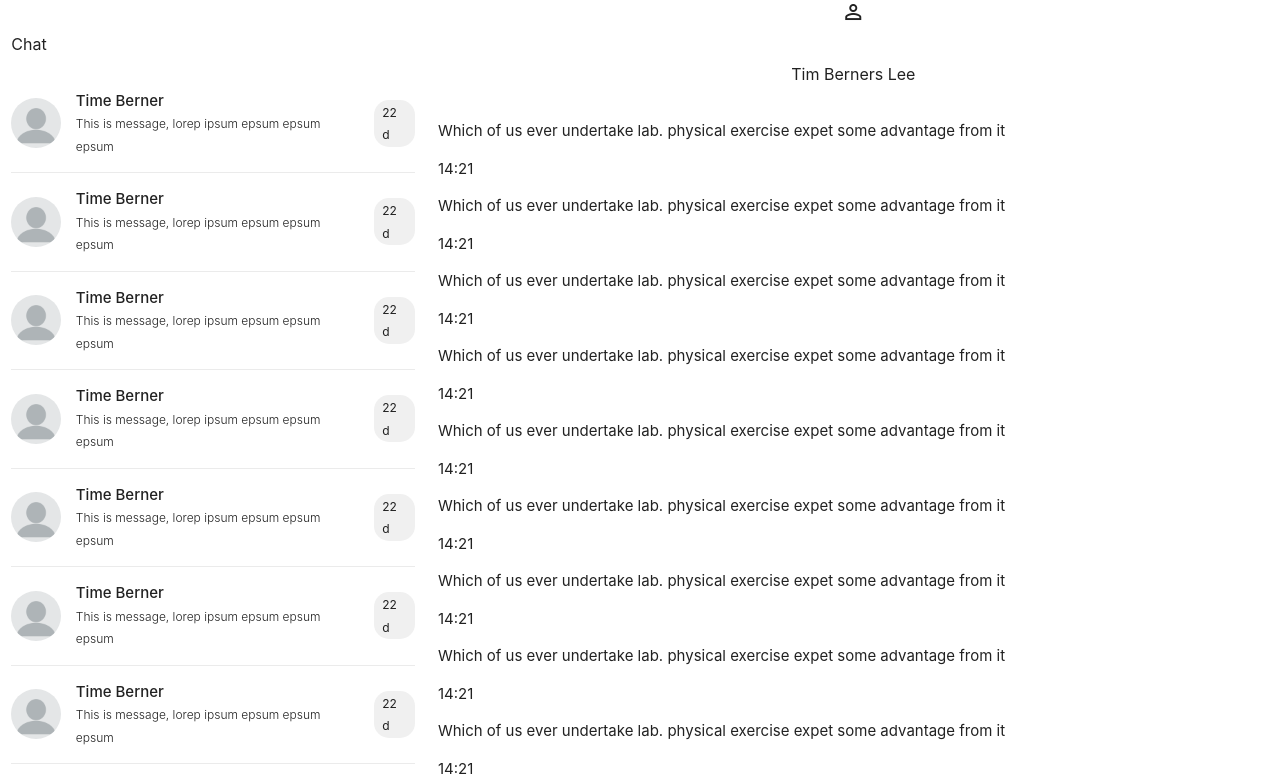
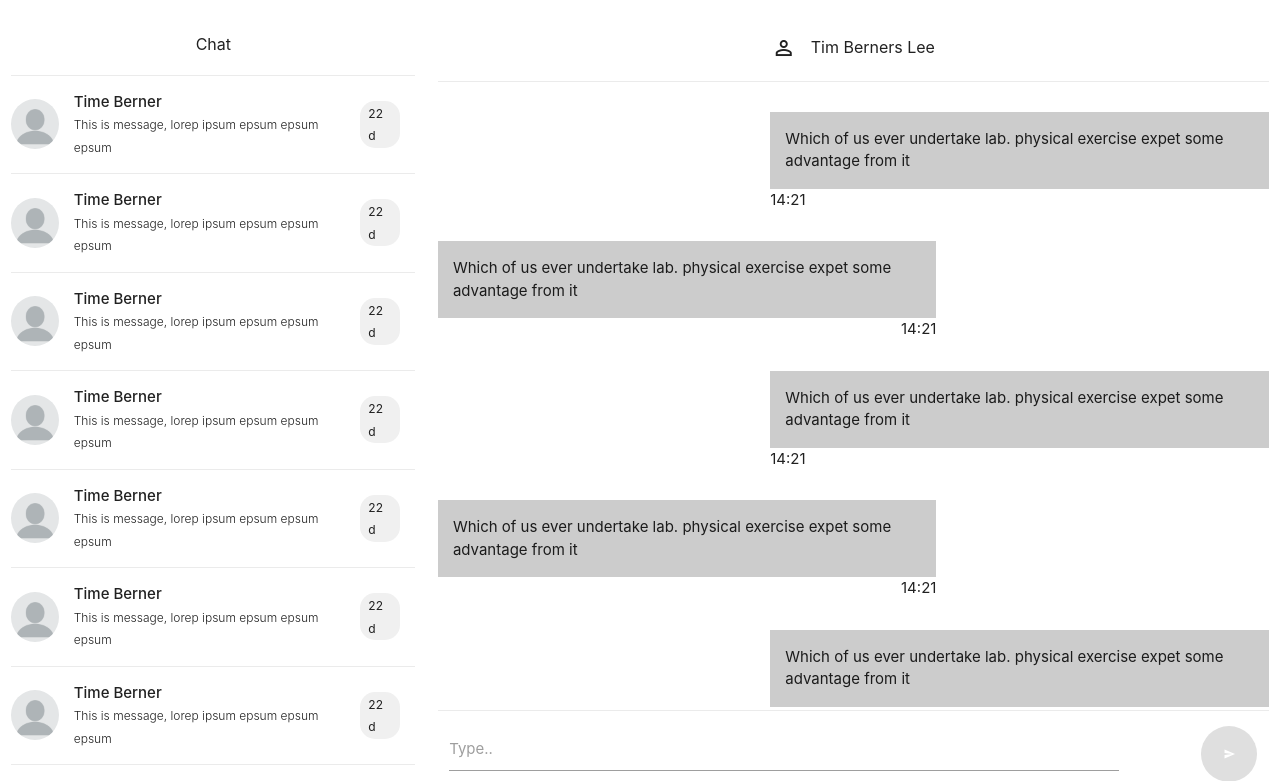
Before and after one commit to azeemmirza/chat, an Angular app in the folder client/: page / in a window 1280 px wide. Shown: the top 781 px of the page. Built offline with nearby package versions, Linux system fonts and the light colour scheme; no server answers.

Commit message:
Style #8

```diff
--- a/client/src/styles.scss
+++ b/client/src/styles.scss
@@ -25,48 +25,43 @@
 
 
 //Message list
-.message-list {
 
-}
-.message-item{
-  display: flex;
-  flex-direction: row;
-  justify-content: space-around;
-  align-items: center;
-  padding: 15px 0;
-  border-bottom: 1px solid $dark-3-op;
-  .sender-pic {
-    width: 50px;
-    height: 50px;
-    border-radius: 50%;
-    margin-right: 15px;
-    img { width: 100%; overflow: hidden}
-  }
-  .sender {
-    margin-right: 15px;
-    strong { display: block; }
-    span{ font-size: 12px; font-weight: 300; }
-  }
-  .time{
-    background: #f0f0f0;
-    border-radius: 15px;
-    padding: 1px 8px;
-    span {font-size: 12px;}
-  }
-}
+
 
 //Chat
 
 .chat {
   display: flex;
   flex-flow: column;
+  height: 100%;
   .header{
+    text-align: center;
+    display: flex;
+    flex-flow: row;
+    justify-content: center;
+    align-items: center;
     h2 { font-size: 16px; }
+    i { margin: 2.37333333rem 15px 1.424rem 0; }
   }
-  .window {
+  .body {
     flex: 1;
     border-bottom: 1px solid $dark-3-op;
     border-top: 1px solid $dark-3-op;
+    overflow-y: scroll;
+
+    &::-webkit-scrollbar {
+      width: 8px;
+    }
+
+    &::-webkit-scrollbar-track {
+      // -webkit-box-shadow: inset 0 0 1px rgba(0,0,0,0.3);
+    }
+
+    &::-webkit-scrollbar-thumb {
+      background-color: darkgrey;
+      outline: 1px solid slategrey;
+    }
+
 
     .window-wrap {
       display: flex;
@@ -86,5 +81,34 @@
         .time{margin-left: auto; text-align: right}
       }
     }
+
+    .message-item{
+      display: flex;
+      flex-direction: row;
+      justify-content: space-around;
+      align-items: center;
+      padding: 15px 0;
+      border-bottom: 1px solid $dark-3-op;
+      .sender-pic {
+        width: 50px;
+        height: 50px;
+        border-radius: 50%;
+        margin-right: 15px;
+        img { width: 100%; overflow: hidden}
+      }
+      .sender {
+        margin-right: 15px;
+        strong { display: block; }
+        span{ font-size: 12px; font-weight: 300; }
+      }
+      .time{
+        background: #f0f0f0;
+        border-radius: 15px;
+        padding: 1px 8px;
+        margin-right: 15px;
+        span {font-size: 12px;}
+      }
+    }
+
   }
 }
```
